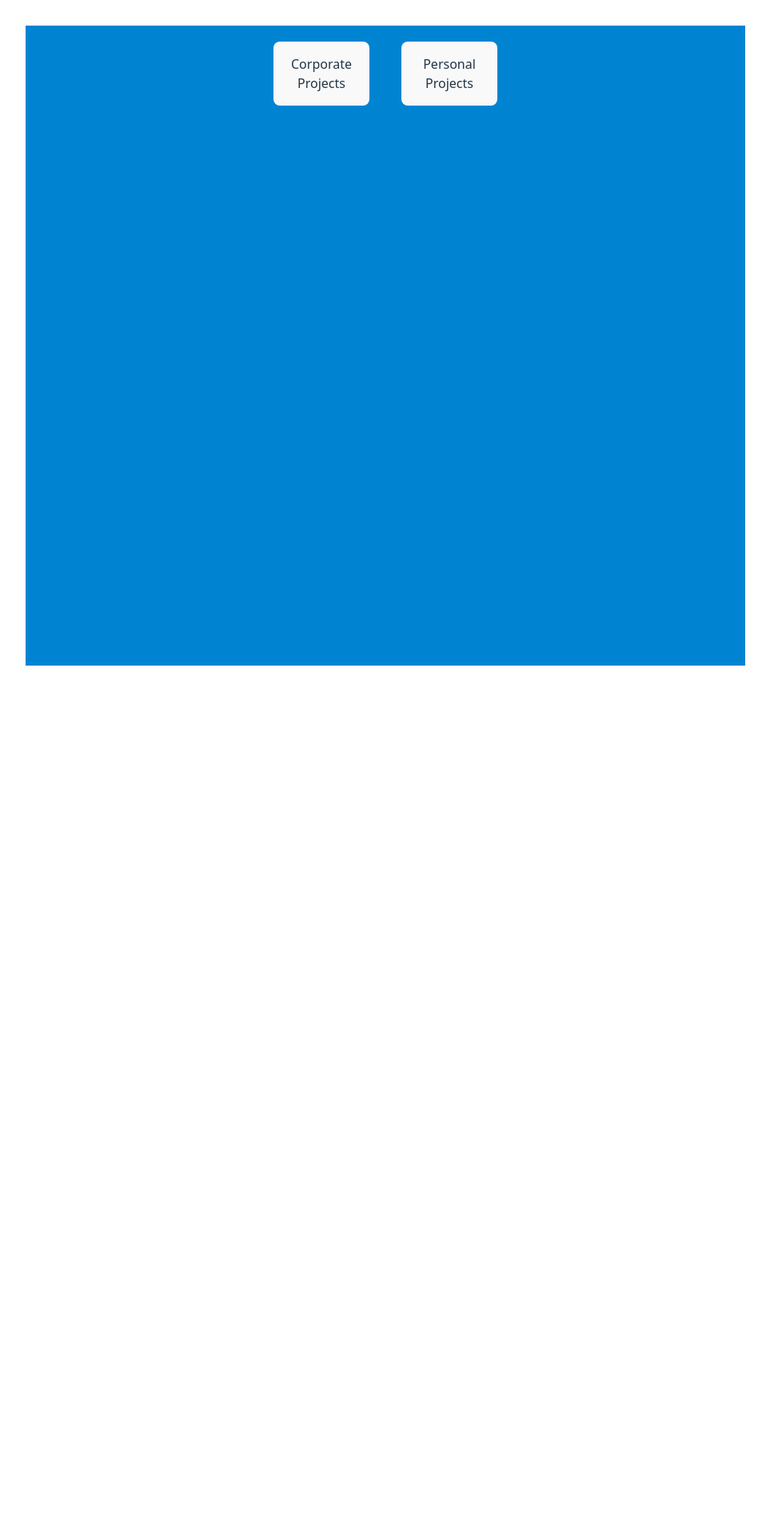
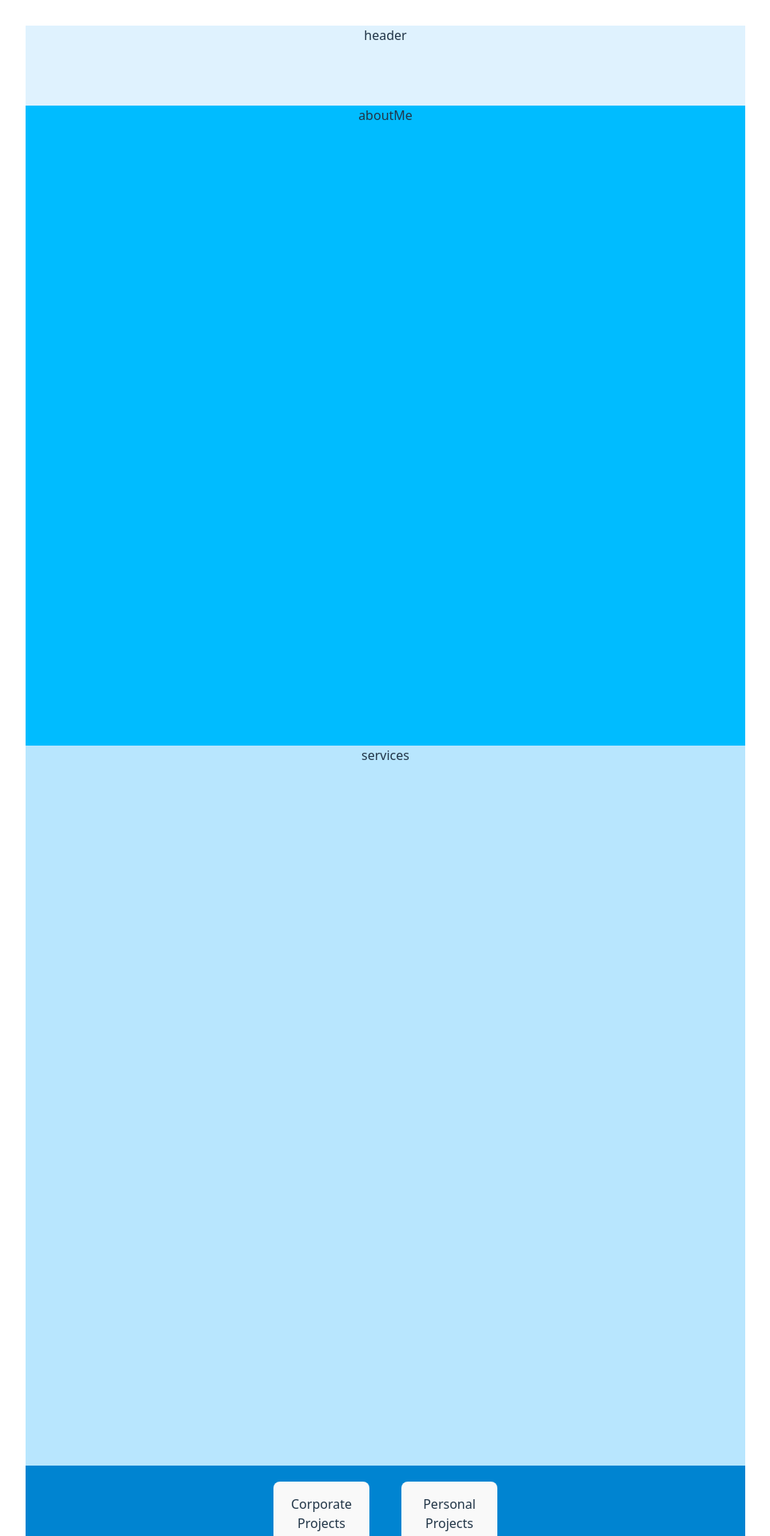
Before and after one commit to rsarellano/rjsarellanoportfolio, a React (Vite) app in the folder rjsarellanoportfolio/: page /main in a window 1280 px wide. Shown: the top 1920 px of the page at 80% size, without its empty margins (158-1121 px from the left). Before the commit the page ends 872 px from the top, so only its background shows below. Built offline with nearby package versions, Linux system fonts and the light colour scheme.

Commit message:
added aboutme, services components

```diff
--- /dev/null
+++ b/rjsarellanoportfolio/src/components/aboutMe/aboutMe.tsx
@@ -0,0 +1,9 @@
+import React from "react";
+
+const aboutMe = () => {
+  return (
+    <div className="flex justify-center h-[800px] bg-sky-400">aboutMe</div>
+  );
+};
+
+export default aboutMe;
--- a/rjsarellanoportfolio/src/components/header/header.tsx
+++ b/rjsarellanoportfolio/src/components/header/header.tsx
@@ -1,9 +1,7 @@
-import React from 'react'
+import React from "react";
 
 const header = () => {
-  return (
-    <div>header</div>
-  )
-}
+  return <div className="flex justify-center h-[100px] bg-sky-100">header</div>;
+};
 
-export default header
+export default header;
--- /dev/null
+++ b/rjsarellanoportfolio/src/components/services/services.tsx
@@ -0,0 +1,9 @@
+import React from "react";
+
+const services = () => {
+  return (
+    <div className="flex justify-center h-[900px] bg-sky-200">services</div>
+  );
+};
+
+export default services;
--- a/rjsarellanoportfolio/src/pages/mainPage.tsx
+++ b/rjsarellanoportfolio/src/pages/mainPage.tsx
@@ -1,48 +1,51 @@
-import React, { useState } from 'react';
-import CorporateProjects from '../components/projects/corporate/corporateProjects';
-import PersonalProjects from '../components/projects/personal/personalProjects';
-import Header from '../components/header/header';
+import React, { useState } from "react";
+import CorporateProjects from "../components/projects/corporate/corporateProjects";
+import PersonalProjects from "../components/projects/personal/personalProjects";
+import Header from "../components/header/header";
+import Services from "../components/services/services";
+import AboutMe from "../components/aboutMe/aboutMe";
 
 const MainPage = () => {
-
-  const [showCorporateProjects, setShowCorporateProjects] = useState(false)
-  const [showPersonalProjects, setShowPersonalProjects] = useState(false)
+  const [showCorporateProjects, setShowCorporateProjects] = useState(false);
+  const [showPersonalProjects, setShowPersonalProjects] = useState(false);
 
   const toggleCorporateProjects = () => {
     setShowCorporateProjects(!showCorporateProjects);
-    setShowPersonalProjects(false)
+    setShowPersonalProjects(false);
   };
 
-
   const togglePersonalProjects = () => {
-    setShowPersonalProjects(!showPersonalProjects)
-    setShowCorporateProjects(false)
-  }
-
-
-
-
+    setShowPersonalProjects(!showPersonalProjects);
+    setShowCorporateProjects(false);
+  };
 
   return (
     <div>
       <div>
-
-
-
+        <Header />
+      </div>
+      <div>
+        <AboutMe />
       </div>
 
-      <div className='container bg-sky-600 mb-2 position: relative'>
-       <div className='h-[800px] w-[900px]'>
+      <Services />
+
+      <div className="container bg-sky-600 mb-2 position: relative">
+        <div className="h-[800px] w-[900px]">
           <button
-          className='m-5 w-[120px] h-[80px]'
+            className="m-5 w-[120px] h-[80px]"
             onClick={toggleCorporateProjects}
           >
-          {showCorporateProjects }
+            {showCorporateProjects}
             Corporate Projects
           </button>
-<button  className='m-5 w-[120px] h-[80px]'
-onClick={togglePersonalProjects}> Personal Projects </button>
-
+          <button
+            className="m-5 w-[120px] h-[80px]"
+            onClick={togglePersonalProjects}
+          >
+            {" "}
+            Personal Projects{" "}
+          </button>
 
           {showPersonalProjects && <PersonalProjects />}
           {showCorporateProjects && <CorporateProjects />}
```
Lines whose indentation alone changed are shown as unchanged.
